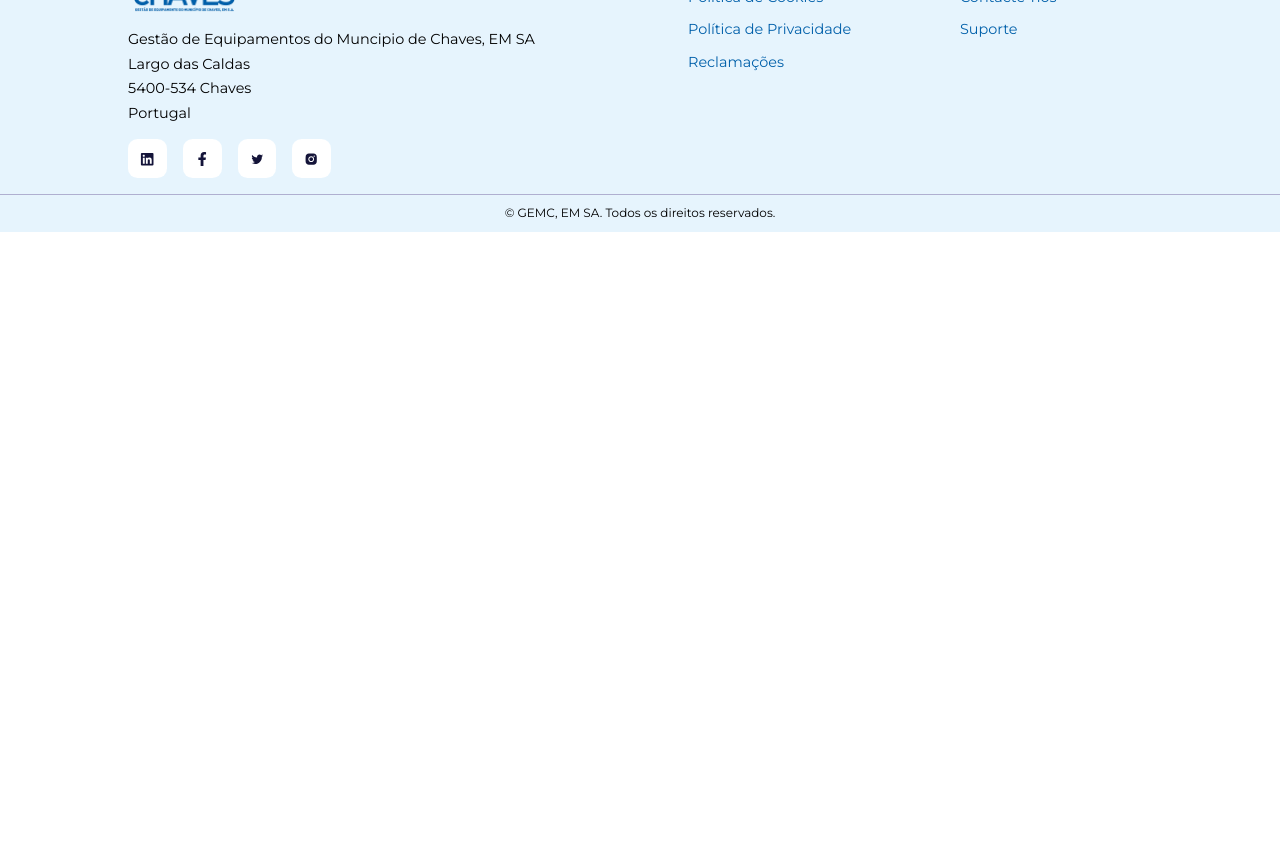
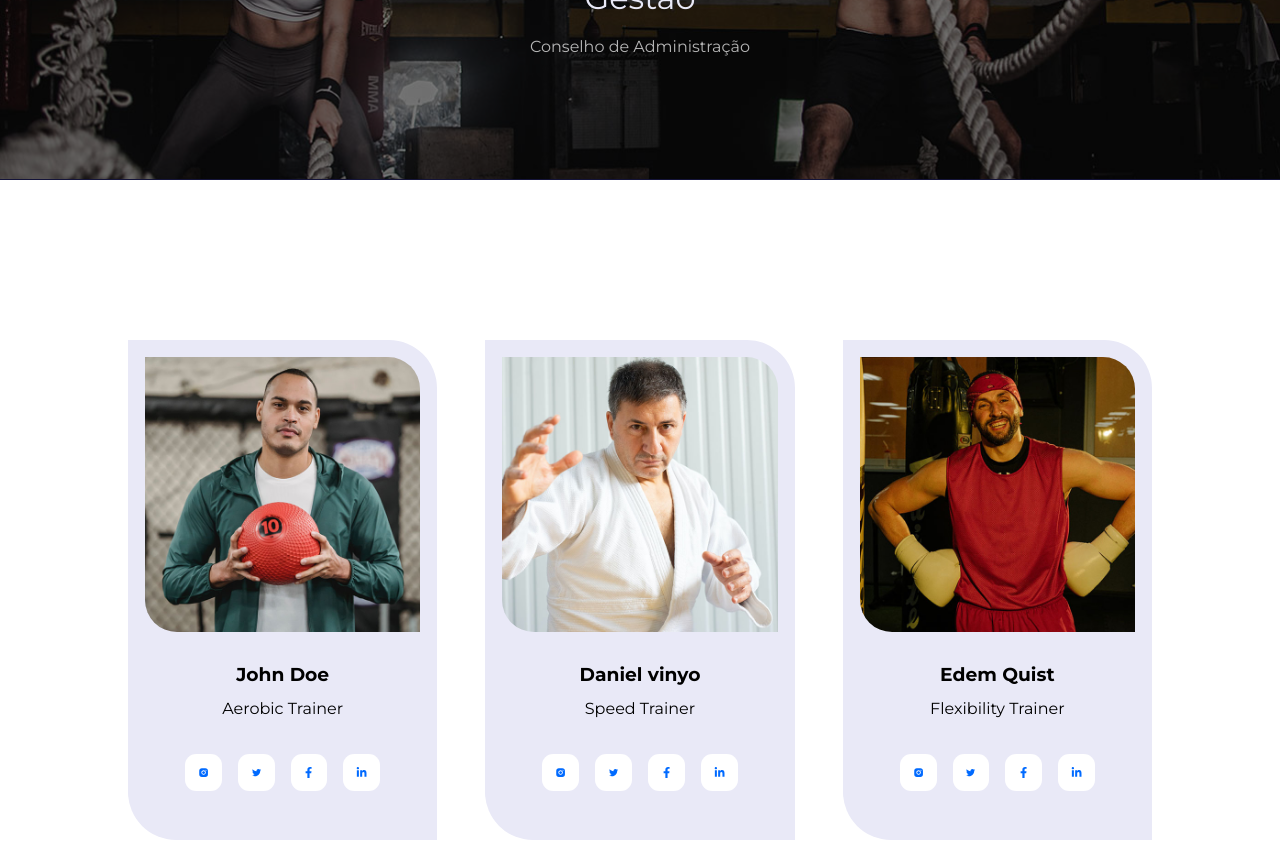
Before and after one commit to jcrr4220/gemc-web-v1, a React (Create React App) app: page /trainers in a window 1280 px wide. Shown: the part 220-1062 px from the top of the page. Before the commit the page ends 800 px from the top, so only its background shows below. Built offline with nearby package versions, Linux system fonts and the light colour scheme.

Commit message:
Update 20221024

```diff
--- a/src/components/Footer.jsx
+++ b/src/components/Footer.jsx
@@ -1,6 +1,6 @@
 import { Link } from "react-router-dom"
 import Logo from '../images/logo.png'
-import { FaLinkedin } from "react-icons/fa"
+import { FaLinkedinIn } from "react-icons/fa"
 import { FaFacebookF } from "react-icons/fa"
 import { AiOutlineTwitter } from "react-icons/ai"
 import { AiFillInstagram } from "react-icons/ai"
@@ -22,7 +22,7 @@ const Footer = () => {
                     Portugal
                 </p>
                 <div className="footer__socials">
-                    <a href="https://linkedin.com/company/termasdechaves" target="_blank" rel='noopener noreferrer'><FaLinkedin/></a>
+                    <a href="https://linkedin.com/company/termasdechaves" target="_blank" rel='noopener noreferrer'><FaLinkedinIn/></a>
                     <a href="https://fb.com/termasdechaves" target="_blank" rel='noreferrer noopener'><FaFacebookF/></a>
                     <a href="https://twitter.com" target="_blank" rel='noreferrer noopener'><AiOutlineTwitter/></a>
                     <a href="https://instagram.com/termasdechaves" target="_blank" rel='noreferrer noopener'><AiFillInstagram/></a>
@@ -49,7 +49,7 @@ const Footer = () => {
             </article>
         </div>
         <div className="footer__copyright">
-            <small>&copy; GEMC, EM SA. Todos os direitos reservados.</small>
+            <small>&copy; 2022 Gestao Equipamentos Municpio Chaves, EM SA.</small>
         </div>
     </footer>
   )
--- /dev/null
+++ b/src/components/Trainer.jsx
@@ -0,0 +1,22 @@
+import Card from '../UI/Card'
+
+const Trainer = ({image, name, job, socials}) => {
+  return (
+    <Card className="trainer">
+        <div className="trainer__img">
+            <img src={image} alt={name} />
+        </div>
+        <h3>{name}</h3>
+        <p>{job}</p>
+        <div className="trainer__socials">
+            {
+                socials.map(({icon, link}, index) => {
+                    return <a key={index} href={link} target="_blank" rel='noreferrer noopener'>{icon}</a>
+                })
+            }
+        </div>
+    </Card>
+  )
+}
+
+export default Trainer
--- a/src/pages/contact/Contact.jsx
+++ b/src/pages/contact/Contact.jsx
@@ -10,7 +10,8 @@ const Contact = () => {
   return (
     <>
     <Header title="Entre em Contacto" image={HeaderImage}>
-     Para tal, a empresa municipal tem apostado na divulgação dos benefícios do programa junto de proprietários poderem ver realizadas obras de benfeitoria no interior das habitações; e receberem até um ano de renda adiantada.
+      Interessado em mais informação?<br/>
+      Entre em contacto connosco hoje.
     </Header>
     <section className="contact">
       <div className="container contact__container">
--- a/src/pages/home/home.css
+++ b/src/pages/home/home.css
@@ -271,12 +271,12 @@ footer {
     background: white;
     padding: 0.7rem;
     border: 1px solid transparent;
-    border-radius: 0.6rem;
+    border-radius: 50%;
     transition: var(--transition);
 }
 
 .footer__socials a svg {
-    color: var(--color-gray-600);
+    color: var(--color-gemc-blue);
 }
 
 .footer__socials a:hover {
@@ -285,7 +285,7 @@ footer {
 }
 
 .footer__copyright {
-    /* color: var(--color-gray-400);*/
+    color: var(--color-gray-600);
     text-align: center;
     padding: 0.5rem 0;
     border-top: 1px solid var(--color-gray-200);
--- a/src/pages/plans/Plans.jsx
+++ b/src/pages/plans/Plans.jsx
@@ -1,8 +1,37 @@
+import Header from '../../components/Header'
+import HeaderImage from '../../images/header_bg_4.jpg'
+import Card from '../../UI/Card'
+import { plans } from '../../data'
+
 import './plans.css'
 
 const Plans = () => {
   return (
-    <div>Plans</div>
+    <>
+    <Header title="Planos de Subscrição" image={HeaderImage}>
+      Escolha o seu plano de serviço e subscrição a partir das opções abaixo para saber mais informações.
+    </Header>
+    <section className="plans">
+      <div className="container plans__container">
+        {
+          plans.map(({id, name, desc, price, features}) => {
+            return <Card key={id} className='plan'>
+              <h3>{name}</h3>
+              <small>{desc}</small>
+              <h1>{`€${price}`}</h1><h2>/mês</h2>
+              <h4>Características</h4>
+              {
+                features.map(({feature, available}, index) => {
+                  return <p key={index} className={!available ? 'disabled' : ''}>{feature}</p>
+                })
+              }
+              <button className='btn lg'>Subscrever</button>
+            </Card>
+          })
+        }
+      </div>
+    </section>
+    </>
   )
 }
 
--- a/src/pages/plans/plans.css
+++ b/src/pages/plans/plans.css
@@ -0,0 +1,61 @@
+.plans__container {
+    display: grid;
+    grid-template-columns: repeat(3, 1fr);
+    gap: 3rem;
+}
+
+.plan h3 {
+    margin-bottom: 0.8rem;
+}
+
+.plan small {
+    margin-bottom: 2rem;
+}
+
+.plan h1 {
+    color: var(--color-gemc-blue);
+    display: inline;
+}
+
+.plan h2 {
+    display: inline;
+    color: var(--color-gray-500);
+}
+
+.plan h4 {
+    margin-top: 2rem;
+}
+
+.plan p {
+    margin-top: 1rem;
+    color: var(--color-gray-500);
+}
+
+.plan p.disabled {
+    color: var(--color-gray-200);
+}
+
+.plan button {
+    margin-top: 3rem;
+    cursor: pointer;
+}
+
+/* Media Queries (Medium Screens) */
+@media screen and (max-width: 1024px) {
+    .plans__container {
+        grid-template-columns: 1fr 1fr;
+        gap: 2rem;
+    }
+}
+
+/* Media Queries (Small Screens) */
+@media screen and (max-width: 600px) {
+    .plans__container {
+        grid-template-columns: 1fr;
+    }
+
+    .plan {
+        width: 90%;
+        margin-inline: auto;
+    }
+}
--- a/src/pages/trainers/Trainers.jsx
+++ b/src/pages/trainers/Trainers.jsx
@@ -1,8 +1,37 @@
+import Header from '../../components/Header'
+import HeaderImage from '../../images/header_bg_5.jpg'
+import {trainers} from '../../data'
+import { FaLinkedinIn } from "react-icons/fa"
+import { FaFacebookF } from "react-icons/fa"
+import { AiOutlineTwitter } from "react-icons/ai"
+import { AiFillInstagram } from "react-icons/ai"
+import Trainer from '../../components/Trainer'
+
 import './trainers.css'
 
 const Trainers = () => {
   return (
-    <div>Trainers</div>
+    <>
+    <Header title="Gestão" image={HeaderImage}>
+      Conselho de Administração
+    </Header>
+    <section className="trainers">
+      <div className="container trainers__container">
+        {
+          trainers.map(({id, image, name, job, socials}) => {
+            return <Trainer key={id} image={image} name={name} job={job} socials={
+              [
+                {icon: <AiFillInstagram/>, link: socials[0]},
+                {icon: <AiOutlineTwitter/>, link: socials[1]},
+                {icon: <FaFacebookF/>, link: socials[2]},
+                {icon: <FaLinkedinIn/>, link: socials[3]}
+              ]
+            }/>
+          })
+        }
+      </div>
+    </section>
+    </>
   )
 }
 
--- a/src/pages/trainers/trainers.css
+++ b/src/pages/trainers/trainers.css
@@ -0,0 +1,63 @@
+.trainers__container {
+    display: grid;
+    grid-template-columns: repeat(3, 1fr);
+    gap: 3rem;
+}
+
+.card.trainer {
+    padding: 1rem;
+}
+
+.trainer__img {
+    border-radius: 0 2rem;
+    overflow: hidden;
+}
+
+.trainer h3 {
+    margin-top: 2rem;
+}
+
+.trainer p {
+    margin-top: 0.5rem;
+}
+
+.trainer__socials {
+    display: flex;
+    gap: 1rem;
+    justify-content: center;
+    align-items: center;
+    margin: 2rem 0;
+}
+
+.trainer__socials a {
+    font-size: 0.7rem;
+    background: white;
+    padding: 0.8rem;
+    border-radius: 0.7rem;
+    transition: var(--transition);
+}
+
+.trainer:hover a {
+    background: var(--color-gray-200);
+}
+
+/* Media Queries (Medium Screens) */
+@media screen and (max-width: 1024px) {
+    .trainers__container {
+        grid-template-columns: 1fr 1fr;
+        gap: 2.5rem;
+    }
+}
+
+/* Media Queries (Small Screens) */
+@media screen and (max-width: 600px) {
+    .trainers__container {
+        grid-template-columns: 1fr;
+        gap: 2rem;
+    }
+
+    .card.trainer {
+        width: 90%;
+        margin-inline: auto;
+    }
+}
```
